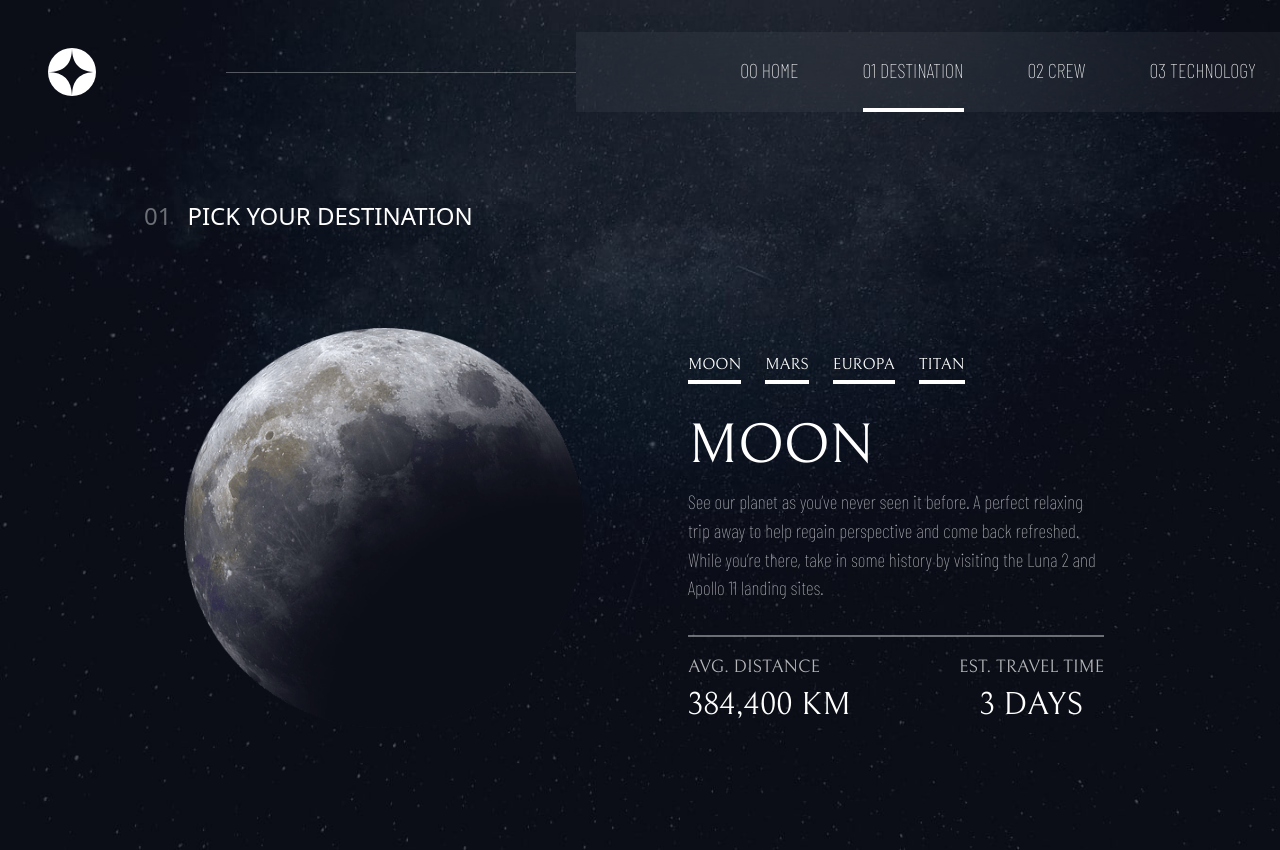
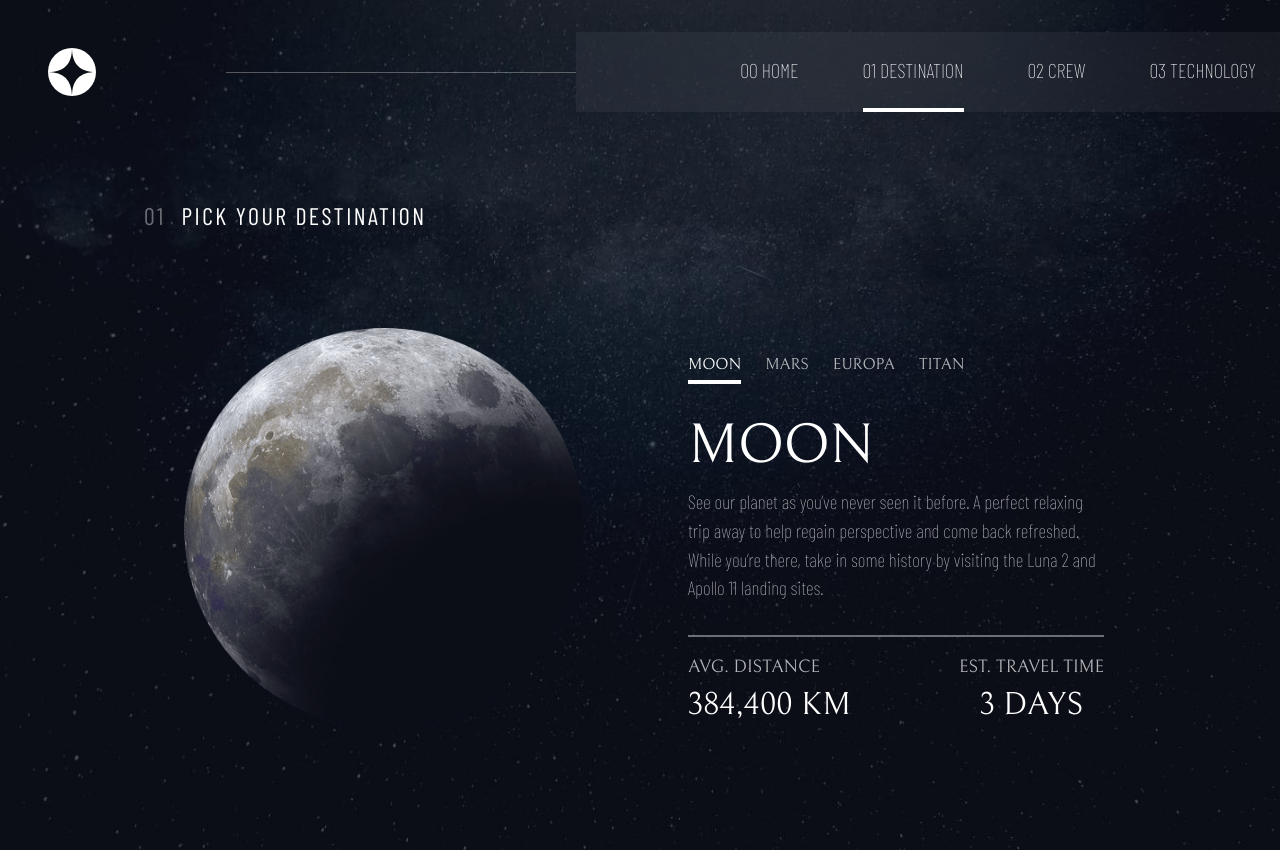
Before and after one commit to Hailekeh22/Space-tourism-multi-page-website, a Next.js app: page /destination in a window 1280 px wide. Built offline with nearby package versions, Linux system fonts and the light colour scheme.

Commit message:
minor mod on font and pages

```diff
--- a/app/crew/page.tsx
+++ b/app/crew/page.tsx
@@ -5,6 +5,12 @@ const page = () => {
   return (
     <div className=" max-w-screen-2xl mx-auto h-[100vh] md:h-[850px] bg-crew-mobile md:bg-crew-tablet lg:bg-crew-desktop bg-cover">
       <Nav />
+
+      <div className=" w-full flex items-center justify-center md:px-20 md:py-14 lg:px-36 lg:pb-14 md:justify-start">
+        <h2 className=" text-white font-barrowRegular tracking-widest lg:text-2xl">
+          <span className="pr-4 text-white/40">02</span>MEET YOUR CREW
+        </h2>
+      </div>
     </div>
   );
 }
--- a/app/destination/page.tsx
+++ b/app/destination/page.tsx
@@ -28,7 +28,7 @@ const {destination, changeDestination} = useDestinationContext();
       <Nav />
 
       <div className=" w-full flex items-center justify-center md:px-20 md:py-14 lg:px-36 lg:pb-14 md:justify-start">
-        <h2 className=" text-white font-thin lg:text-2xl">
+        <h2 className=" text-white font-barrowRegular tracking-widest lg:text-2xl">
           <span className="pr-4 text-white/40">01</span>PICK YOUR DESTINATION
         </h2>
       </div>
@@ -48,7 +48,15 @@ const {destination, changeDestination} = useDestinationContext();
             <div className=" mb-5 ">
               <ul className=" flex gap-6">
                 {destinations.map((item, index) => (
-                  <li className=" text-white pb-1 border-b-4 cursor-pointer border-b-white font-bellifair" onClick={() => changeDestination(item.name)} key={index}>
+                  <li
+                    className={`cursor-pointer font-bellifair pb-1 border-b-4 hover:border-b-4 hover:border-b-white duration-500 ease-in-out ${
+                      destination.name === item.name
+                        ? "border-b-white text-white"
+                        : "border-transparent text-white/70"
+                    }`}
+                    onClick={() => changeDestination(item.name)}
+                    key={index}
+                  >
                     {item.name}
                   </li>
                 ))}
--- a/app/globals.css
+++ b/app/globals.css
@@ -10,6 +10,11 @@ body {
 @font-face {
   font-family: "barrow";
   src: url("../app/fonts/BarlowCondensed-Thin.ttf");
+}
+
+@font-face {
+  font-family: "barrowRegular";
+  src: url("../app/fonts/BarlowCondensed-Regular.ttf");
 }
 
 @font-face {
--- a/app/page.tsx
+++ b/app/page.tsx
@@ -13,13 +13,13 @@ export default function Home() {
       <Nav />
       <div className=" w-full pt-10 md:pt-14 flex flex-col lg:flex-row lg:h-[55%] lg:pt-32 lg:pl-36">
         <div className=" flex flex-col items-center justify-center lg:items-start lg:mt-auto">
-          <h2 className=" text-white font-bellifair pb-4 lg:pb-0 text-lg md:text-2xl">
+          <h2 className=" text-white font-barrowRegular tracking-widest pb-4 lg:pb-0 text-lg md:text-2xl">
             SO, YOU WANT TO TRAVEL TO
           </h2>
           <h2 className=" text-white font-bellifair text-[92px] md:text-[165px]">
             SPACE
           </h2>
-          <h2 className=" text-white text-center lg:text-left font-thin text-lg md:text-2xl pt-4 lg:pt-0 pb-16 px-8 md:px-28 lg:px-0">
+          <h2 className=" text-white/70 text-center lg:text-left font-barrowRegular text-lg md:text-2xl pt-4 lg:pt-0 pb-16 px-8 md:px-28 lg:px-0">
             Let’s face it; if you want to go to space, you might as well
             genuinely go to outer space and not hover kind of on the edge of it.
             Well sit back, and relax because we’ll give you a truly out of this
--- a/app/technology/page.tsx
+++ b/app/technology/page.tsx
@@ -6,6 +6,12 @@ const page = () => {
   return (
     <div className=" max-w-screen-2xl mx-auto h-[100vh] md:h-[850px] bg-technology-mobile bg-cover md:bg-technology-tablet lg:bg-technology-desktop">
       <Nav />
+
+      <div className=" w-full flex items-center justify-center md:px-20 md:py-14 lg:px-36 lg:pb-14 md:justify-start">
+        <h2 className=" text-white font-barrowRegular tracking-widest lg:text-2xl">
+          <span className="pr-4 text-white/40">03</span>SPACE LAUNCH 101
+        </h2>
+      </div>
     </div>
   );
 }
--- a/tailwind.config.ts
+++ b/tailwind.config.ts
@@ -17,6 +17,7 @@ const config: Config = {
       },
       fontFamily: {
         barrow: ["barrow", "sans-serif"],
+        barrowRegular: ["barrowRegular", "sans-serif"],
         bellifair: ["bellifair", "sans-serif"],
       },
     },
```
Also changed, not shown: app/fonts/BarlowCondensed-Regular.ttf (added).
